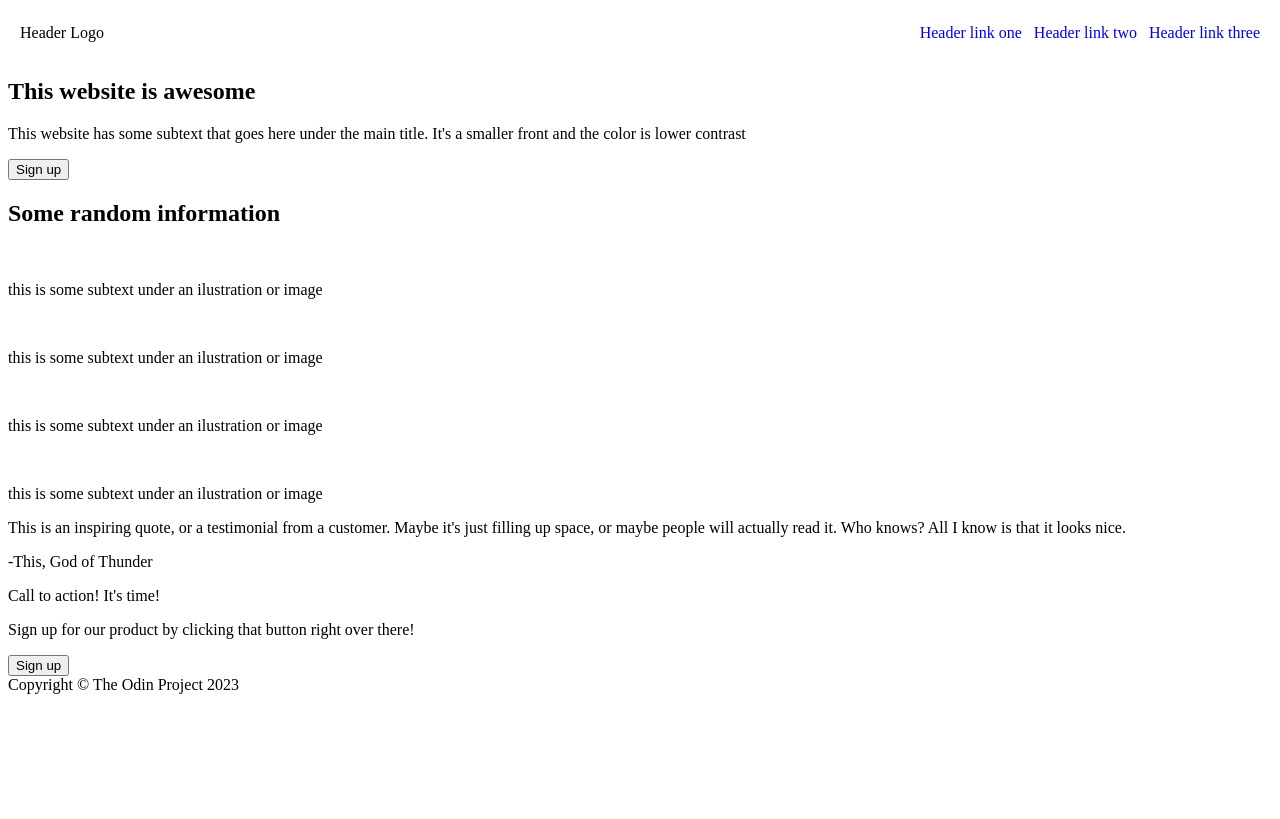
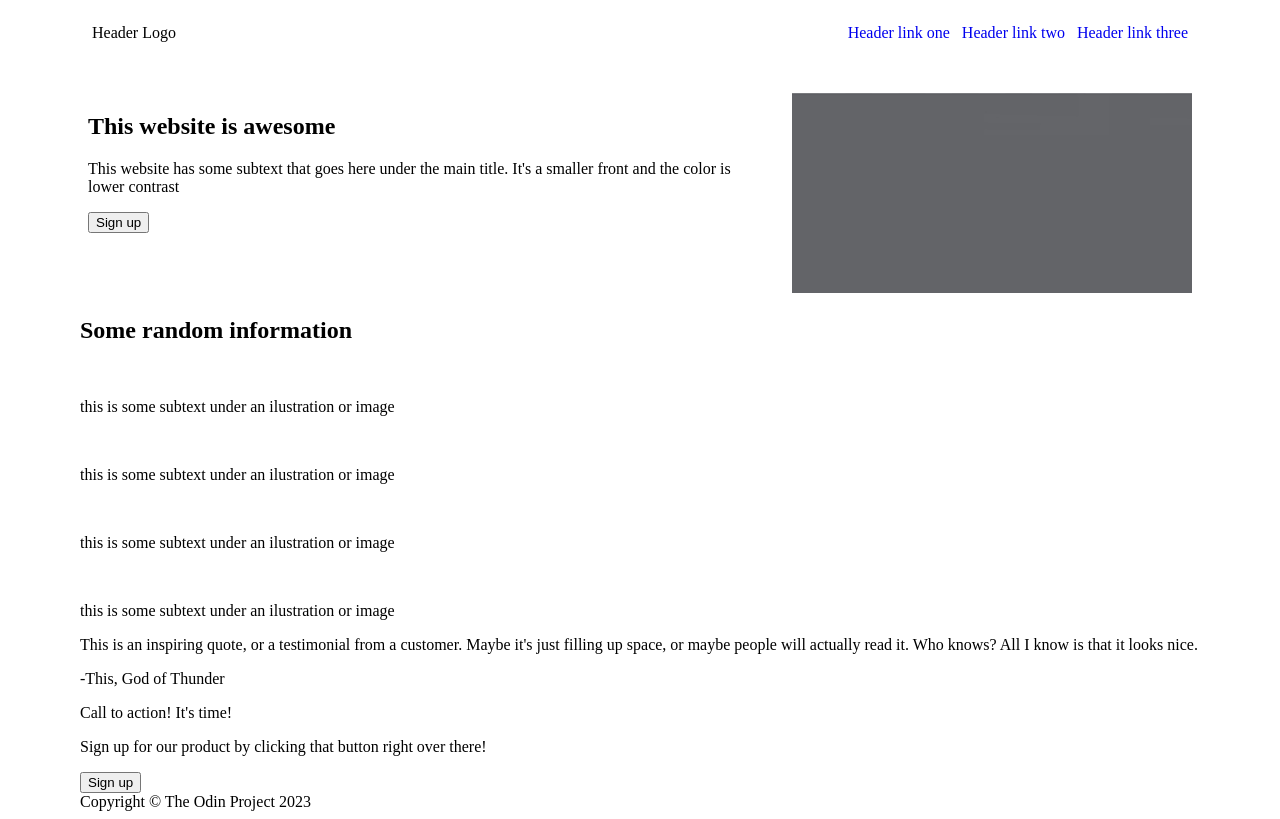
Before and after one commit to Jaoovit/odin-landing-page, a plain HTML site: page index.html in a window 1280 px wide. Drawn offline with Linux system fonts and the light colour scheme.

Commit message:
align the awesome div

```diff
--- a/index.html
+++ b/index.html
@@ -16,11 +16,15 @@
                 <li><a href="#">Header link three</a></li>
             </ul>
         </header>
-            <div>
+            <div class="awesome">
+                <div>
                 <h1>This website is awesome</h1>
                 <p>This website has some subtext that goes here under the main title. It's a smaller front and the color is lower contrast</p>
                 <button>Sign up</button>
-                <img src="" alt="">
+                </div>
+                <div>
+                <img src="./images/gray.png" alt="a gray image" height="200" width="400">
+                </div>
             </div>
         </section>
         <section id="second">
--- a/style.css
+++ b/style.css
@@ -15,3 +15,18 @@ ul {
 a {
     text-decoration: none
 }
+
+body {
+    margin-left: 80px;
+    margin-right: 80px;
+}
+
+.awesome {
+    display: flex;
+    justify-content: space-between;
+    align-items:stretch;
+    margin-top: 35px;
+    margin-left: 8px;
+    margin-right: 8px;
+    gap: 30px;
+}
```
Also changed, not shown: images/gray.png (added).
